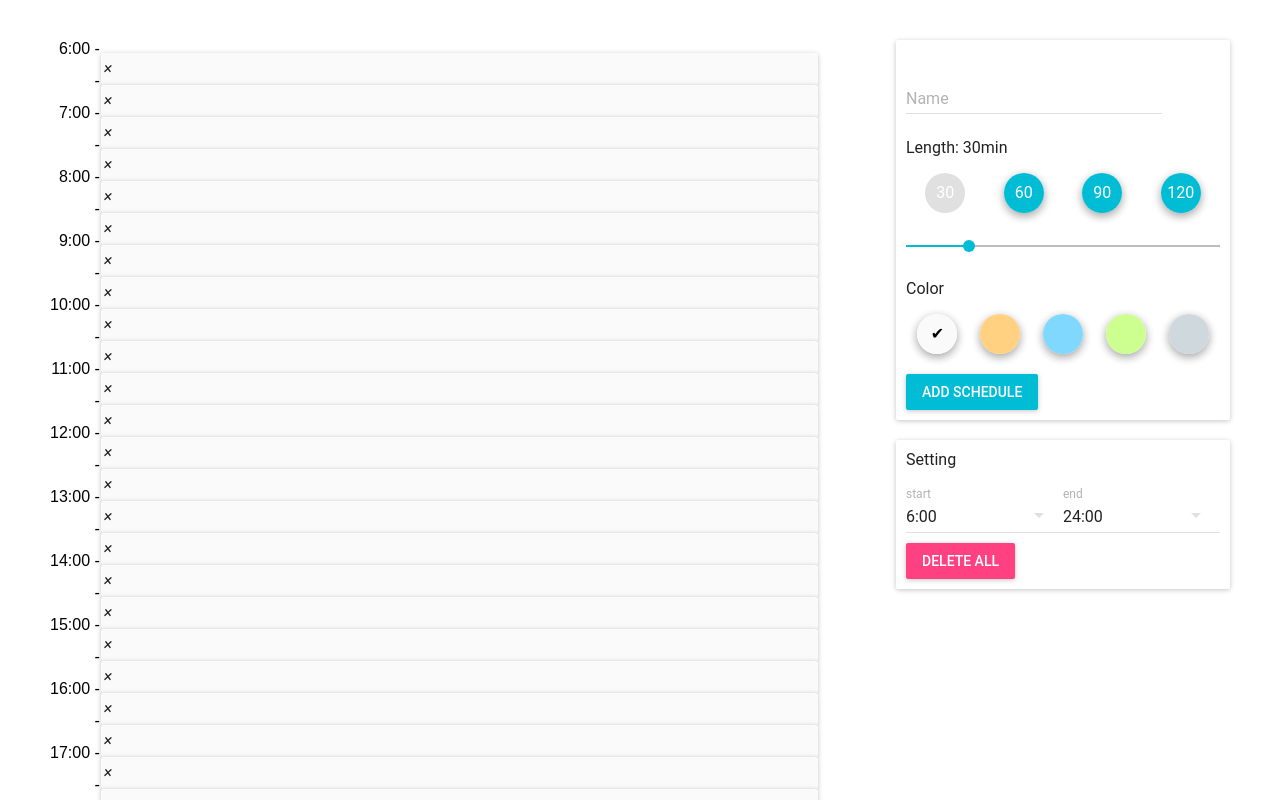
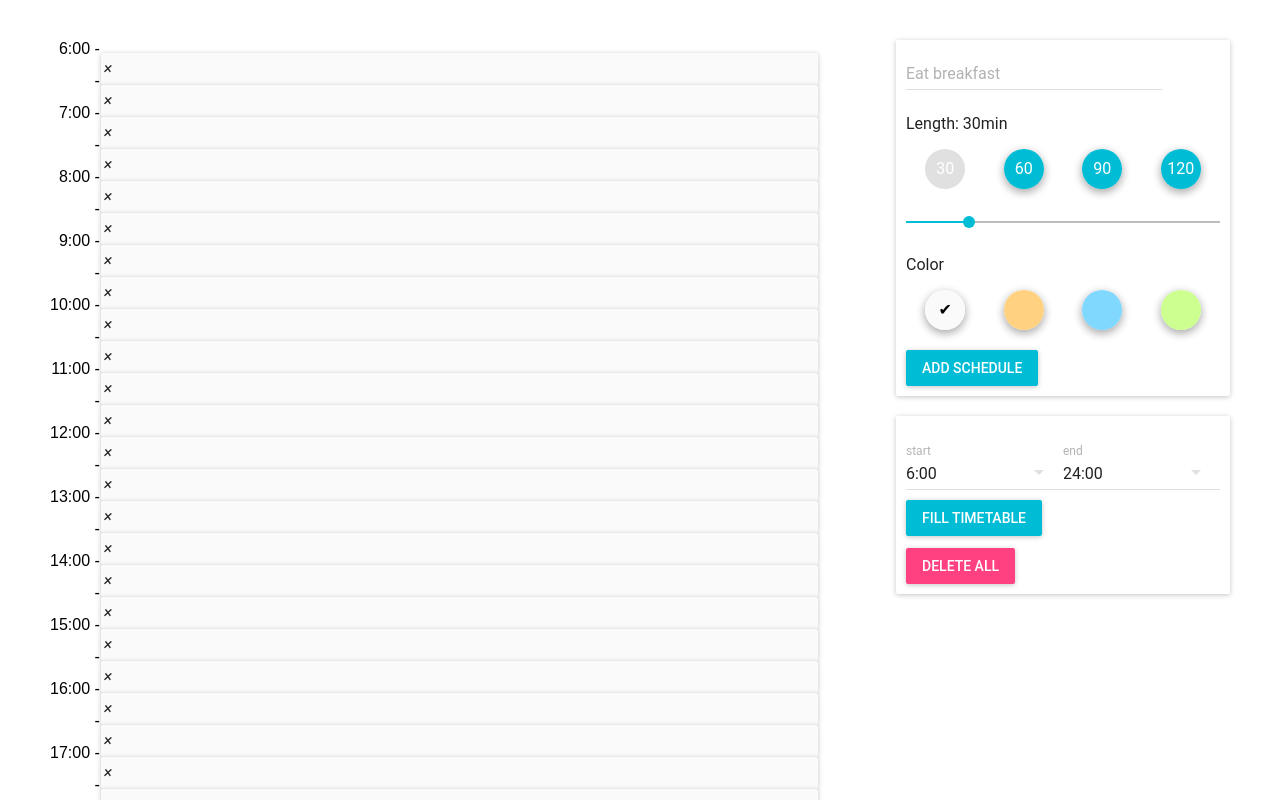
Before and after one commit to chikuwa111/day_scheduler, a React (Create React App) app: page / in a window 1280 px wide. Shown: the top 800 px of the page. Built offline with nearby package versions, Linux system fonts and the light colour scheme.

Commit message:
Add fill timetable feature

```diff
--- a/src/App.js
+++ b/src/App.js
@@ -11,6 +11,7 @@ class App extends React.Component {
     this.updateTasksHandler = this.updateTasks.bind(this)
     this.removeTaskHandler = this.removeTask.bind(this)
     this.addTaskHandler = this.addTask.bind(this)
+    this.fillTimeTableHandler = this.fillTimeTable.bind(this)
     this.updateTimelineStartHandler = this.updateTimelineStart.bind(this)
     this.updateTimelineEndHandler = this.updateTimelineEnd.bind(this)
   }
@@ -51,6 +52,23 @@ class App extends React.Component {
     })
   }
 
+  fillTimeTable() {
+    const {tasks, start, end} = this.state
+    const wholeMinutesInTable = (end - start) * 60
+    const sumMinutesOfTasks = tasks.reduce((sum, task) => (sum + task.length), 0)
+    let roomMinutesInTable = wholeMinutesInTable - sumMinutesOfTasks
+    let newTasks = tasks.slice(0)
+    while(roomMinutesInTable > 0) {
+      newTasks.unshift({
+        name: '',
+        color: '#fafafa',
+        length: roomMinutesInTable >= 30 ? 30 : roomMinutesInTable
+      })
+      roomMinutesInTable -= 30
+    }
+    this.setState({tasks: newTasks})
+  }
+
   updateTimelineStart(time) {
     this.setState({start: time})
   }
@@ -75,6 +93,7 @@ class App extends React.Component {
       end: this.state.end,
       updateTimelineStart: this.updateTimelineStartHandler,
       updateTimelineEnd: this.updateTimelineEndHandler,
+      fillTimeTable: this.fillTimeTableHandler,
       updateTasks: this.updateTasksHandler,
     }
     return (
--- a/src/components/Form.js
+++ b/src/components/Form.js
@@ -31,7 +31,6 @@ class Form extends React.Component {
       '#ffd180', // orange
       '#80d8ff', // blue
       '#ccff90', // green
-      '#cfd8dc', // gray
     ]
   }
 
@@ -61,7 +60,7 @@ class Form extends React.Component {
       >
         <form onSubmit={this.onSubmit.bind(this)}>
           <TextField
-            floatingLabelText='Name'
+            hintText='Eat breakfast'
             value={name}
             onChange={this.onChangeName.bind(this)}
           />
--- a/src/components/Setting.js
+++ b/src/components/Setting.js
@@ -23,7 +23,6 @@ const Setting = (props) => {
     <Paper
       style={{padding: 10, marginRight: 50, marginTop: 20}}
     >
-      <div>Setting</div>
       <div>
         <SelectField
           autoWidth
@@ -49,6 +48,14 @@ const Setting = (props) => {
         </SelectField>
       </div>
 
+      <div style={{marginBottom: 12}}>
+        <RaisedButton
+          primary
+          label='FILL TIMETABLE'
+          onClick={() => {if(window.confirm('Are you sure?')){fillTimeTable()}}}
+        />
+      </div>
+
       <div>
         <RaisedButton
           secondary
```
